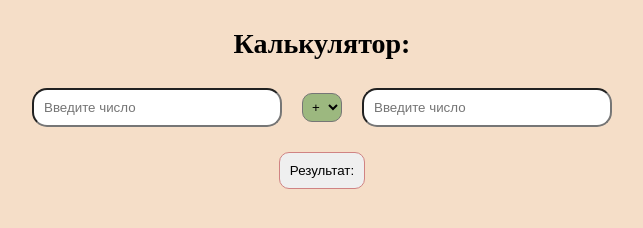
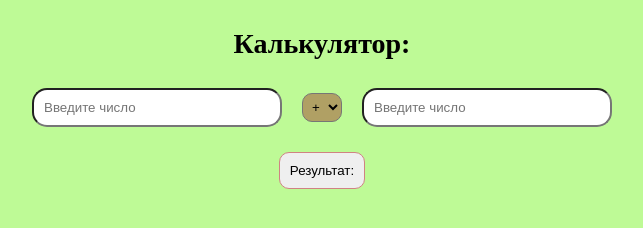
Before and after one commit to DaniilStarodubtsev/calculator, a plain HTML site: page index.html in a window 1280 px wide. Shown: the whole page, without its empty margins (318-961 px from the left). Drawn offline with Linux system fonts and the light colour scheme.

Commit message:
Update style.css

```diff
--- a/css/style.css
+++ b/css/style.css
@@ -15,7 +15,7 @@ aside {
 }
 html,
 body {
-    background-color:rgb(245, 222, 200);
+    background-color:rgb(190, 250, 150);
     height: 100%;
     width: 100%;
     font-size: 100%;
@@ -51,7 +51,7 @@ body {
 .select {
     cursor: pointer;
     padding: 5px;
-    background-color: rgb(156, 184, 127);
+    background-color: rgb(176, 160, 100);
     border-radius: 10px;
 }
 .btn {
@@ -63,5 +63,5 @@ body {
 .result {
     font-size: 24px;
     margin: 15px 0px;
-    color: rgb(59, 182, 160);
+    color: rgb(70, 200, 180);
 }
```
